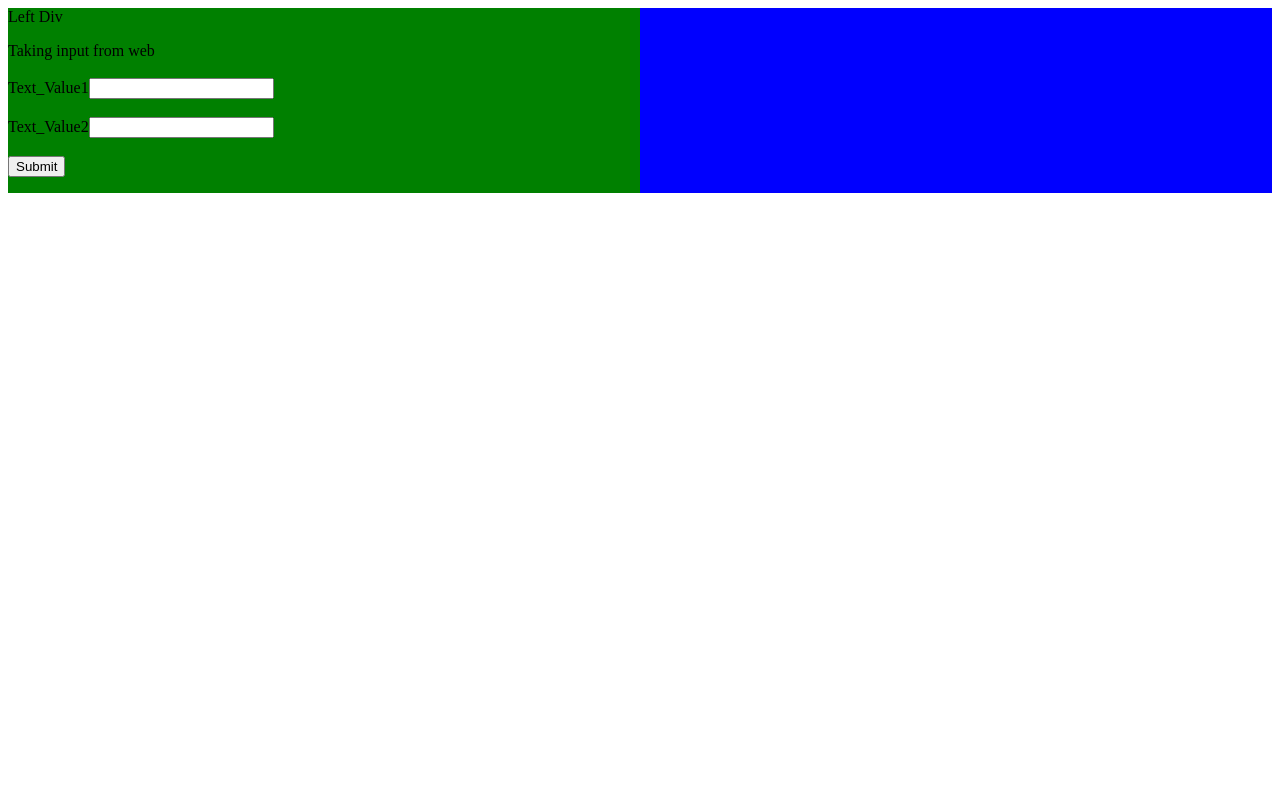
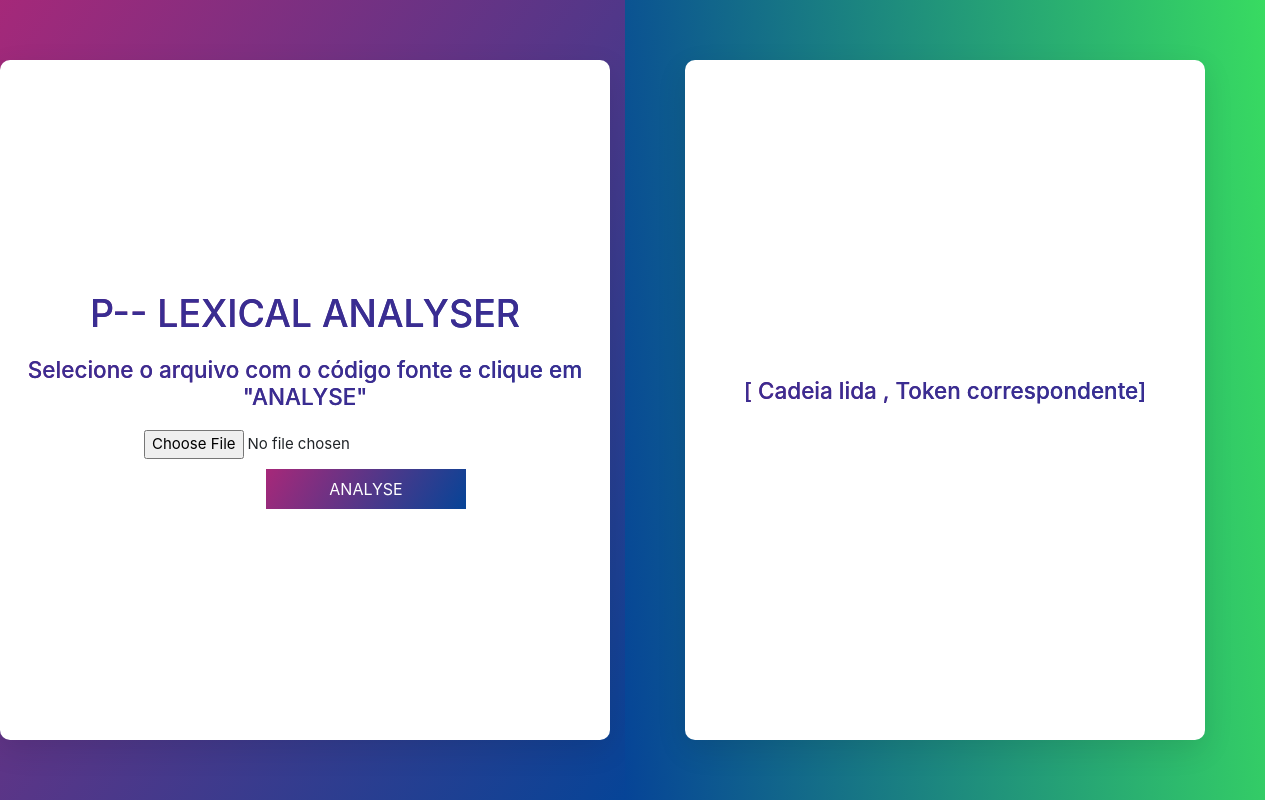
Before and after one commit to holondo/Theory-of-Computation-and-Compilers, a Flask app: template Project/Lexical_Analyser/templates/home.html in a window 1280 px wide. Run offline with Flask 2, Linux system fonts and the light colour scheme; the template is opened without the code that fills it, so the values that code supplies are empty; some libraries are stand-ins or nearby versions.

Commit message:
Now with Official homepage

```diff
--- a/Project/Lexical_Analyser/templates/home.html
+++ b/Project/Lexical_Analyser/templates/home.html
@@ -1,53 +1,166 @@
 <!DOCTYPE html>
 <html lang="en">
-
 <head>
     <meta charset="UTF-8">
-	<title>First Flask App</title>
-	<script src="https://ajax.googleapis.com/ajax/libs/jquery/3.1.1/jquery.min.js"></script>
+    <meta http-equiv="X-UA-Compatible" content="IE=edge">
+    <meta name="viewport" content="width=device-width, initial-scale=1.0">
+    <title>Lexical Analyser</title>
+
+    <link rel="stylesheet" href="https://stackpath.bootstrapcdn.com/bootstrap/4.1.3/css/bootstrap.min.css" integrity="sha384-MCw98/SFnGE8fJT3GXwEOngsV7Zt27NXFoaoApmYm81iuXoPkFOJwJ8ERdknLPMO" crossorigin="anonymous">
+    <style>
+        body{
+    background-color: rgba(255, 255, 255, 0.884);
+}
+
+.row{
+    max-width: 100vw;
+}
+
+.fileDiv{
+    position: relative;
+    min-height: 200px;
+    min-width: 200px;
+    max-width: max-content;
+    border-style: dotted;
+}
+
+.txtFile{
+    min-height: 350px;
+    width: 550px;
+    height: auto;
+    border-width: 2px;
+    border-color: #5543ca;
+}
+.resultDiv{
+    position: relative;
+    min-height: 200px;
+    width: 200px;
+    max-width: max-content;
+}
+
+.imput-output{
+    min-height: 100vh;
+    width: 100vw;
+    display: table-cell;
+}
+
+.imput{
+    background-image: linear-gradient(125deg, #a72879, #064497);
+}
+
+.output{
+    background-image: linear-gradient(85deg, #064497, #38db61);
+}
+
+.imput-camps, .show-data{
+    min-width: 80%;
+    min-height: 85%;
+    padding: 20px;
+    background-color: #fff;
+    border-radius: 10px;
+    box-shadow: 0 10px 30px 0px rgba(0, 0, 0, 0.1);
+    font-size: 15px;
+}
+
+.titulo{
+    margin-bottom: 20px;
+    color: #3a2d92;
+    background-image: linear-gradient(120deg, #a72879, #064497);
+    background-clip: border-box;
+    -webkit-background-clip: text;
+    text-transform: uppercase;
+    font-size: 2.5em;
+
+}
+
+.titulo2{
+    position: absolute;
+    top: 80px;
+}
+
+.subTitulo{
+    margin-bottom: 20px;
+    color: #3a2d92;
+    background-image: linear-gradient(120deg, #a72879, #064497);
+    background-clip: border-box;
+    -webkit-background-clip: text;
+    font-size: 1.5em;
+}
+
+.button{
+    text-transform: uppercase;
+    cursor: pointer;
+    color: #fff;
+    font-size: 16px;
+    padding: 8px 16px;
+    border: none;
+    margin-top: 10px;
+    width: 200px;
+    background-image: linear-gradient(120deg, #a72879, #064497);
+}
+
+.button:hover{
+    background-image: linear-gradient(120deg, #064497, #a72879);
+}
+
+.tg{
+    overflow: auto;
+    max-height: 100vh;
+    width: 480px;
+}
+
+::-webkit-scrollbar {
+  width: 8px;
+}
+
+::-webkit-scrollbar-track {
+  background: #f1f1f1;
+}
+
+::-webkit-scrollbar-thumb {
+  background:#5543ca;
+}
+    </style>
 </head>
-<script>
-	function myFunction() {
-		var text1 = $('#text1').val();
-		var text2 = $('#text2').val();
-		$.ajax({
-			url: "/join",
-			type: "POST",
-			data: {
-				text1: text1,
-				text2: text2
-			}
-		}).done(function (response) {
-			var html = "<br><br><br><p> <b> RESULT : <b><p>";
-			response = response.result;
-			$.each(response, function (key, val) {
-				console.log(val);
-				html += "<p>" + val + "<p>"
-			});
-			html += "<br>";
-			$(".show-data").append(html);
-		});
-	};
-</script>
+    <body>
+        <div class="containe-fluid">
+            <div class="row">
+                <div class="imput-output col-md-6 imput d-flex align-items-center justify-content-center">
+					<div class="imput-camps d-flex flex-column justify-content-center">
+                        <h1 class="titulo text-center">P-- Lexical Analyser</h1>
+                        <h2 class="subTitulo text-center">Selecione o arquivo com o código fonte e clique em "ANALYSE"</h2>
+                        <div class="d-flex justify-content-center">
 
-<body>
-	<div style="width: 100%; display: table;">
-		<div style="display: table-row; height: 100px;">
-			<div style="width: 50%; display: table-cell; background: green;">
-				Left Div
-				<p>
-					Taking input from web<br><br>
-					Text_Value1<input type="text" id="text1" name="text1"><br><br>
-					Text_Value2<input type="text" id="text2" name="text2"><br><br>
-					<button id="clicked" onclick="myFunction()">Submit</button>
-				</p>
+
+                            <form class="d-flex flex-column" method="POST" enctype=multipart/form-data>
+                                <input type=file name=file>
+                                <div class="d-flex justify-content-end">
+                                    <button class="button" type="submit" title="Analyze">Analyse </button>
                                 </div>
-			<div style="display: table-cell; background: blue;">
-				<div class="show-data">
+                            </form>
+
+
+                        </div>
+                    </div>
+                </div>
+                <div class="imput-output col-md-6 output d-flex align-items-center justify-content-center">
+                    <div class="show-data d-flex flex-column align-items-center justify-content-center">
+
+                        <h2 class="subTitulo text-center">[ Cadeia lida , Token correspondente]</h2>
+                        <div class="tg d-flex flex-column align-items-center justify-content-center">
+                            {% if boolResult %}
+                            {% for j in strProgram%}
+                                <p>{{j}}</p>
+                            {% endfor %}
+                            {% endif %}
+                        </div>
+
                     </div>
                 </div>
             </div>
         </div>
     </body>
-
+    <script src="https://code.jquery.com/jquery-3.3.1.slim.min.js" integrity="sha384-q8i/X+965DzO0rT7abK41JStQIAqVgRVzpbzo5smXKp4YfRvH+8abtTE1Pi6jizo" crossorigin="anonymous"></script>
+    <script src="https://cdnjs.cloudflare.com/ajax/libs/popper.js/1.14.3/umd/popper.min.js" integrity="sha384-ZMP7rVo3mIykV+2+9J3UJ46jBk0WLaUAdn689aCwoqbBJiSnjAK/l8WvCWPIPm49" crossorigin="anonymous"></script>
+    <script src="https://stackpath.bootstrapcdn.com/bootstrap/4.1.3/js/bootstrap.min.js" integrity="sha384-ChfqqxuZUCnJSK3+MXmPNIyE6ZbWh2IMqE241rYiqJxyMiZ6OW/JmZQ5stwEULTy" crossorigin="anonymous"></script>
 </html>
```
Also changed, not shown: Project/Lexical_Analyser/templates/home2.html (deleted, +0 -156 lines). Lines whose indentation alone changed are shown as unchanged.
